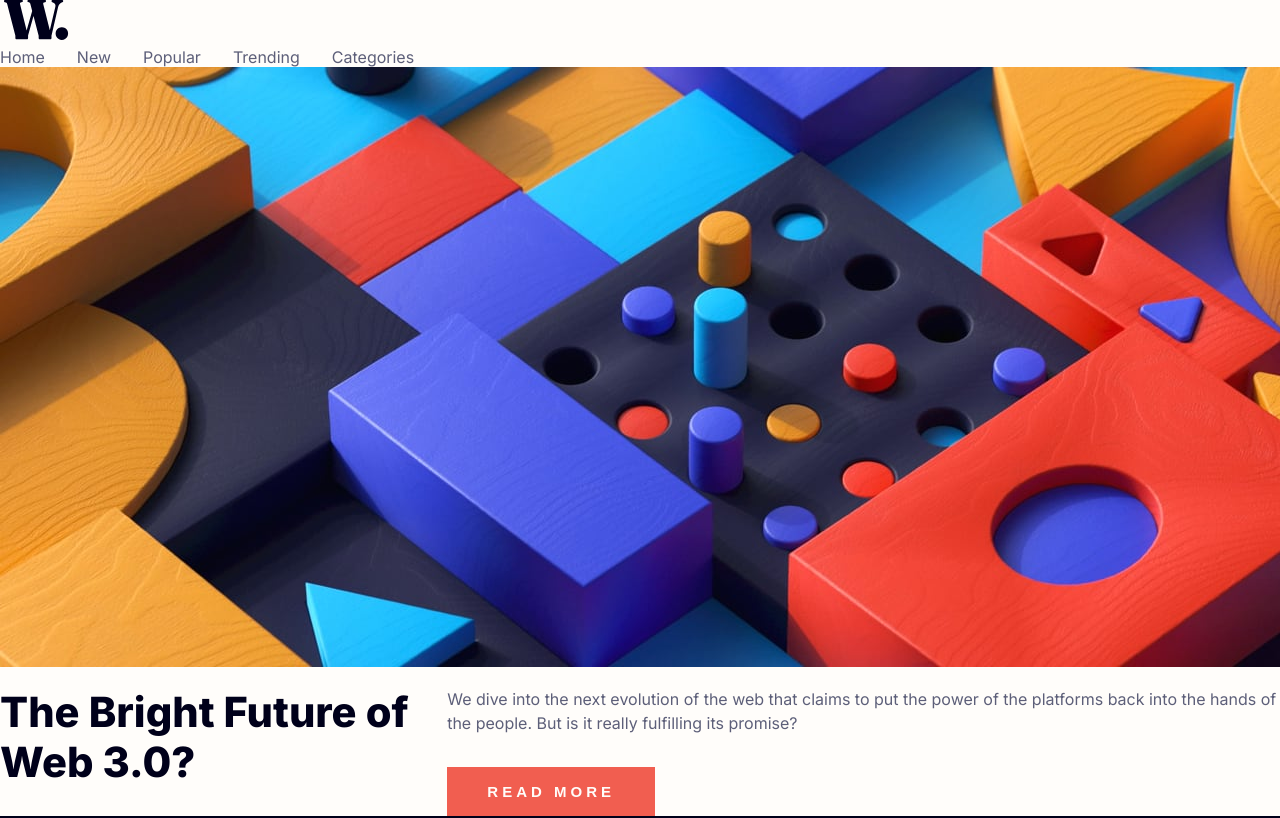
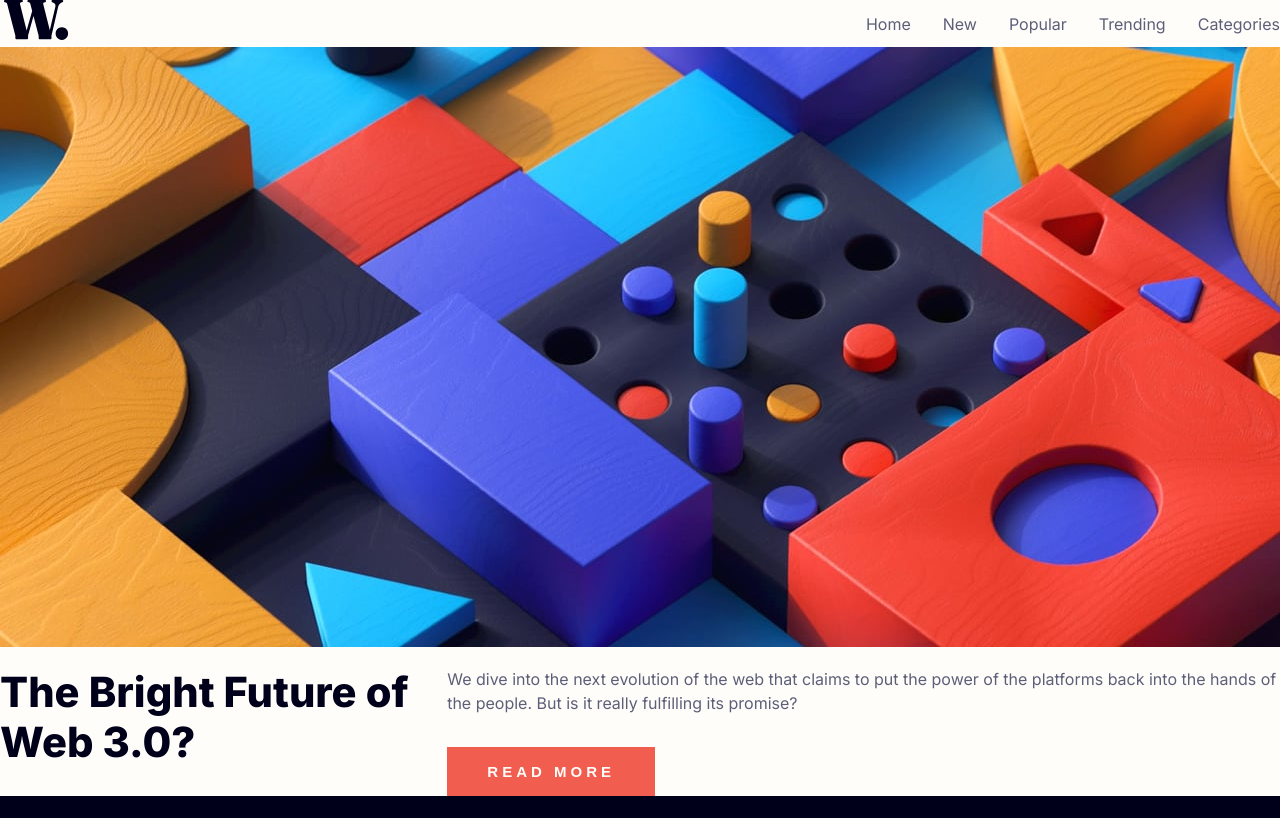
Before and after one commit to kdumagalhaes/news-homepage, a React (Vite) app: page / in a window 1280 px wide. Shown: the top 818 px of the page. Built offline with nearby package versions, Linux system fonts and the light colour scheme.

Commit message:
Add Header component

```diff
--- a/src/App.tsx
+++ b/src/App.tsx
@@ -10,12 +10,12 @@ import { Hero } from './components/molecules/Hero/Hero'
 import { Sidebar } from './components/molecules/Sidebar/Sidebar'
 import { BottomNews } from './components/molecules/BottomNews/BottomNews'
 import { Navigation } from './components/molecules/Navigation/Navigation'
+import { Header } from './components/molecules/Header/Header'
 
 function App() {
   return (
     <ThemeProvider theme={defaultTheme}>
-      <Logo />
-      <Navigation />
+      <Header />
       <Hero />
       <Sidebar />
       <BottomNews />
--- /dev/null
+++ b/src/components/molecules/Header/Header.tsx
@@ -0,0 +1,12 @@
+import { Logo } from '../../atoms/Logo/Logo'
+import { Navigation } from '../Navigation/Navigation'
+import { Container } from './styles'
+
+export function Header() {
+  return (
+    <Container>
+      <Logo />
+      <Navigation />
+    </Container>
+  )
+}
--- /dev/null
+++ b/src/components/molecules/Header/styles.ts
@@ -0,0 +1,7 @@
+import styled from 'styled-components'
+
+export const Container = styled.header`
+  display: flex;
+  justify-content: space-between;
+  align-items: center;
+`
--- a/src/components/molecules/Navigation/Navigation.tsx
+++ b/src/components/molecules/Navigation/Navigation.tsx
@@ -1,4 +1,5 @@
 import { InternalLink } from '../../atoms/Link/InternalLink'
+import { Logo } from '../../atoms/Logo/Logo'
 import { Container } from './styles'
 
 // incluir prop de peso da fonte no InternalLink
```
